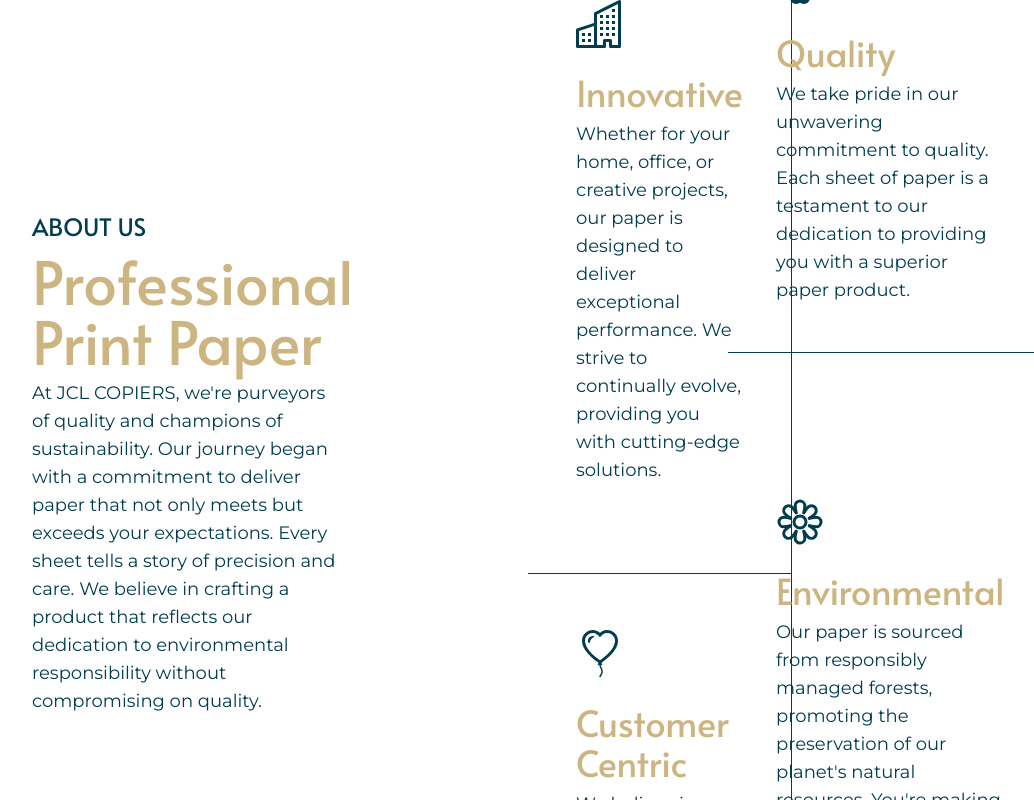
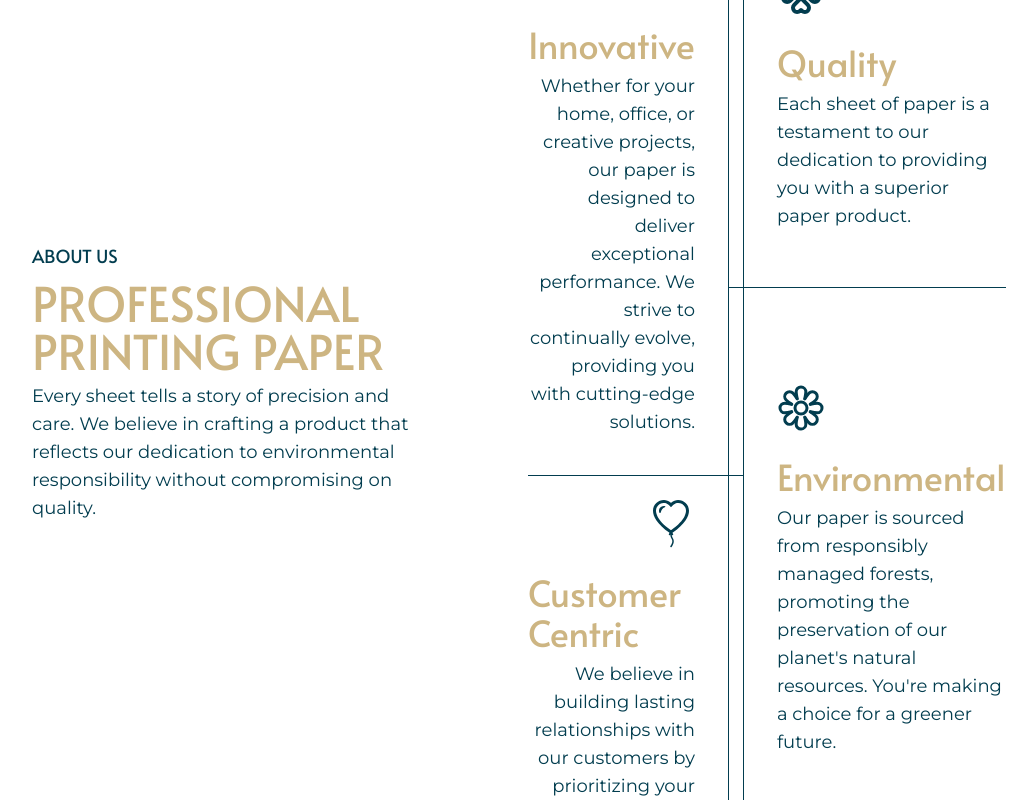
Before and after one commit to injili/jcl_1.0, a React (Vite) app: page / in a window 1280 px wide. Shown: the part 1220-2020 px from the top of the page, without its empty margins (160-1194 px from the left). Built offline with nearby package versions, Linux system fonts and the light colour scheme.

Commit message:
Hero section optimized

```diff
--- a/src/components/about.jsx
+++ b/src/components/about.jsx
@@ -6,62 +6,62 @@ import { IoFlowerOutline } from "react-icons/io5";
 export default function About() {
   return (
     <div className="flex min-h-screen justify-center items-center">
-      <div className=" bg-white grid grid-cols-2 gap-24 mx-24 p-24">
+      <div className=" bg-white flex flex-col gap-6 md:grid md:grid-cols-2 md:gap-12 lg:gap-16 xl:gap-24 xl:mx-24 py-12 p-6 sm:p-8 md:p-12 lg:p-24">
         <div className="col-span-1 flex flex-col justify-center gap-2 items-left">
-          <h2 className="font-alata text-2xl text-primary">ABOUT US</h2>
-          <h3 className="font-alata text-6xl text-secondary">
-            Professional Print Paper
+          <h2 className="font-alata text-center md:text-left text-sm sm:text-base lg:text-lg text-primary">
+            ABOUT US
+          </h2>
+          <h3 className="font-alata text-center md:text-left font-alata text-xl sm:text-2xl lg:text-3xl xl:text-5xl text-secondary">
+            PROFESSIONAL PRINTING PAPER
           </h3>
-          <p className="font-montserrat text-lg text-primary mr-24">
-            At JCL COPIERS, we're purveyors of quality and champions of
-            sustainability. Our journey began with a commitment to deliver paper
-            that not only meets but exceeds your expectations. Every sheet tells
-            a story of precision and care. We believe in crafting a product that
-            reflects our dedication to environmental responsibility without
-            compromising on quality.
+          <p className="font-montserrat text-primary text-center md:text-left text-sm sm:text-base lg:text-lg">
+            Every sheet tells a story of precision and care. We believe in
+            crafting a product that reflects our dedication to environmental
+            responsibility without compromising on quality.
           </p>
         </div>
         <div className="col-span-1">
-          <div className="grid grid-cols-2">
+          <div className="sm:grid grid-cols-2">
             <div className="grid grid-rows-5 grid-flow-col">
-              <div className="row-span-3 h-full flex p-12 flex-col gap-2 justify-center border-r border-b border-primary">
-                <BsBuildings className="text-5xl text-primary mb-4" />
-                <h4 className="text-secondary text-4xl font-alata">
+              <div className="row-span-3 h-full flex py-4 md:py-6 pr-4 md:pr-4 lg:pr-8 xl:pr-12 flex-col gap-2 items-end justify-center border-r border-b border-primary">
+                <BsBuildings className="text-left text-5xl text-primary mb-4" />
+                <h4 className="text-secondary text-2xl sm:text-xl md:text-xl lg:text-2xl xl:text-4xl font-alata">
                   Innovative
                 </h4>
-                <p className="text-primary font-montserrat text-lg">
+                <p className="font-montserrat text-primary text-right text-sm sm:text-base lg:text-lg">
                   Whether for your home, office, or creative projects, our paper
                   is designed to deliver exceptional performance. We strive to
                   continually evolve, providing you with cutting-edge solutions.
                 </p>
               </div>
-              <div className="row-span-2 h-full p-12 flex flex-col gap-2 justify-center border-r border-primary">
+              <div className="row-span-2 h-full flex py-4 md:py-6 pr-4 md:pr-4 lg:pr-8 xl:pr-12 flex-col gap-2 justify-center items-end border-r border-primary">
                 <BsBalloonHeart className="text-5xl text-primary mb-4" />
-                <h4 className="text-secondary text-4xl font-alata">
+                <h4 className="text-secondary text-2xl sm:text-xl md:text-xl lg:text-2xl xl:text-4xl font-alata">
                   Customer Centric
                 </h4>
-                <p className="text-primary font-montserrat text-lg">
+                <p className="font-montserrat text-primary text-right text-sm sm:text-base lg:text-lg">
                   We believe in building lasting relationships with our
                   customers by prioritizing your needs.
                 </p>
               </div>
             </div>
             <div className="grid grid-rows-5 grid-flow-col">
-              <div className="row-span-2 h-full p-12 flex flex-col gap-2 justify-center border-b border-primary">
+              <div className="row-span-2 h-full flex py-4 md:py-6 pl-4 md:pl-4 lg:pl-8 xl:pl-12 flex-col gap-2 justify-center border-b border-l border-primary">
                 <TbClover className="text-5xl text-primary mb-4" />
-                <h4 className="text-secondary text-4xl font-alata">Quality</h4>
-                <p className="text-primary font-montserrat text-lg">
-                  We take pride in our unwavering commitment to quality. Each
-                  sheet of paper is a testament to our dedication to providing
-                  you with a superior paper product.
+                <h4 className="text-secondary text-2xl sm:text-xl md:text-xl lg:text-2xl xl:text-4xl font-alata">
+                  Quality
+                </h4>
+                <p className="font-montserrat text-primary text-left text-sm sm:text-base lg:text-lg">
+                  Each sheet of paper is a testament to our dedication to
+                  providing you with a superior paper product.
                 </p>
               </div>
-              <div className="row-span-3 h-full p-12 flex flex-col gap-2 justify-center">
+              <div className="row-span-3 h-full flex py-4 md:py-6 pl-4 md:pl-4 lg:pl-8 xl:pl-12 flex-col gap-2 justify-center border-l border-primary">
                 <IoFlowerOutline className="text-5xl text-primary mb-4" />
-                <h4 className="text-secondary text-4xl font-alata">
+                <h4 className="text-secondary text-2xl sm:text-xl md:text-xl lg:text-2xl xl:text-4xl font-alata">
                   Environmental
                 </h4>
-                <p className="text-primary font-montserrat text-lg">
+                <p className="font-montserrat text-primary text-left text-sm sm:text-base lg:text-lg">
                   Our paper is sourced from responsibly managed forests,
                   promoting the preservation of our planet's natural resources.
                   You're making a choice for a greener future.
--- a/src/components/footer.jsx
+++ b/src/components/footer.jsx
@@ -1,6 +1,6 @@
 export default function Footer() {
   return (
-    <div className="bg-white py-24">
+    <div className="bg-primary py-24">
       <p className="text-center font-montserrat text-primary text-lg">
         Powered by injili.tech.
       </p>
--- a/src/pages/Home.jsx
+++ b/src/pages/Home.jsx
@@ -10,8 +10,8 @@ export default function Home() {
     <div className="bg-white">
       <Hero />
       <About />
-      {/* <Certs />
-      <Faq />
+      <Certs />
+      {/* <Faq />
       <Calltoaction />
       <Contact /> */}
     </div>
```
